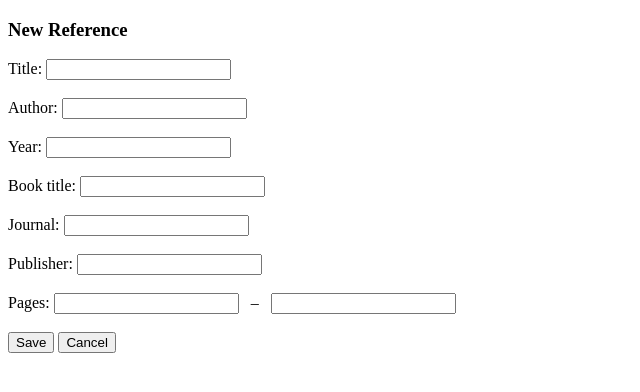
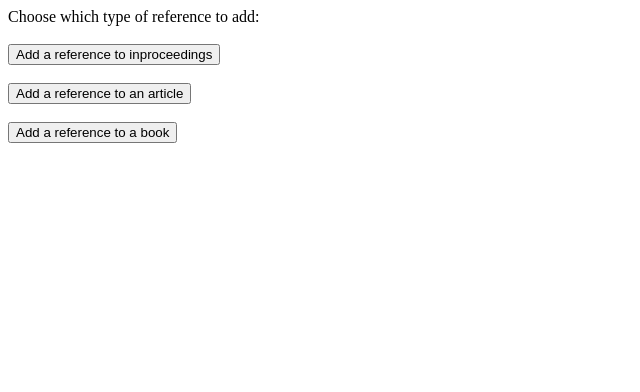
Before and after one commit to renvik/nelkut, a Flask app: page /add in a window 1280 px wide. Shown: the top 392 px of the page, without its empty margins (0-640 px from the left). Run offline with Flask 3, Linux system fonts and the light colour scheme.

Commit message:
Add forms for each type of reference

```diff
--- a/routes.py
+++ b/routes.py
@@ -6,14 +6,36 @@ import db
 def index():
 	return render_template("index.html")
 
-@app.route("/add", methods=["GET", "POST"])
+@app.route("/add", methods=["GET"])
 def add():
+	return render_template("add_reference.html")
+
+@app.route("/add_inproceedings", methods=["GET", "POST"])
+def add_inproceedings():
 	if request.method == "GET":
-		return render_template("add_reference.html")
+		return render_template("add_inproceedings_reference.html")
 
 	# todo: add the stuff from request to the database
 
-	return redirect(f"/")
+	return redirect("/")
+
+@app.route("/add_article", methods=["GET", "POST"])
+def add_article():
+	if request.method == "GET":
+		return render_template("add_article_reference.html")
+
+	# todo: add the stuff from request to the database
+
+	return redirect("/")
+
+@app.route("/add_book", methods=["GET", "POST"])
+def add_book():
+	if request.method == "GET":
+		return render_template("add_book_reference.html")
+
+	# todo: add the stuff from request to the database
+
+	return redirect("/")
 
 @app.route("/list")
 def list():
--- a/templates/add_reference.html
+++ b/templates/add_reference.html
@@ -1,32 +1,12 @@
 <!DOCTYPE html>
 <title>New Reference</title>
-<h3>New Reference</h3>
+Choose which type of reference to add:
+<br>
+<br>
 <form action="/add" method="POST" enctype="multipart/form-data">
-	Title:
-	<input type="text" name="title" required>
+	<input type="button" onclick="location.href='/add_inproceedings'" value="Add a reference to inproceedings">
 	<br><br>
-	Author:
-	<input type="text" name="author">
+	<input type="button" onclick="location.href='/add_article'" value="Add a reference to an article">
 	<br><br>
-	Year:
-	<input type="number" name="year">
-	<br><br>
-	Book title:
-	<input type="text" name="booktitle">
-	<br><br>
-	Journal:
-	<input type="text" name="Journal">
-	<br><br>
-	Publisher:
-	<input type="text" name="Publisher">
-	<br><br>
-	Pages:
-	<input type="number" name="first_page" size="8">
-	&nbsp;
-	&ndash;
-	&nbsp;
-	<input type="number" name="last_page" size="8">
-	<br><br>
-	<input type="submit" value="Save">
-	<input type="button" onclick="location.href='/'" value="Cancel">
+	<input type="button" onclick="location.href='/add_book'" value="Add a reference to a book">
 </form>
```
Also changed, not shown: templates/add_article_reference.html (added, +32 -0 lines), templates/add_book_reference.html (added, +32 -0 lines), templates/add_inproceedings_reference.html (added, +32 -0 lines).
